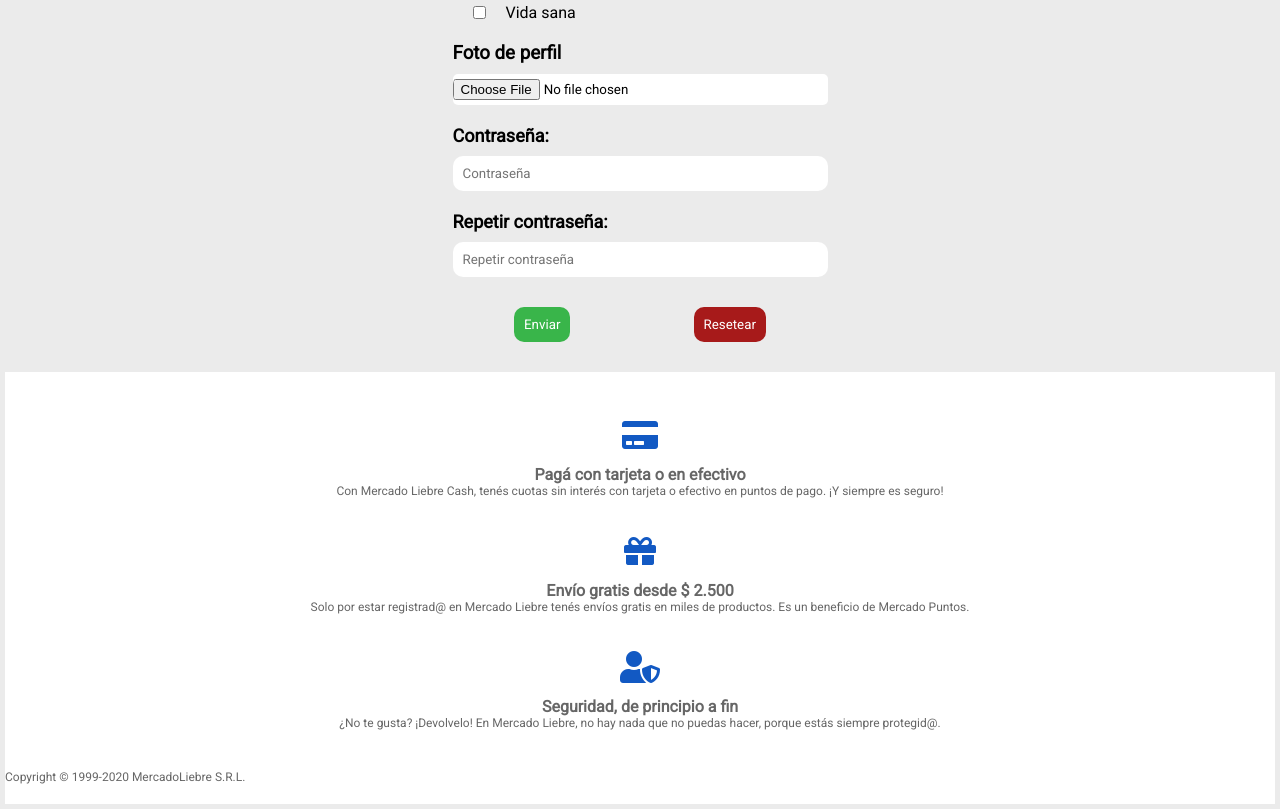
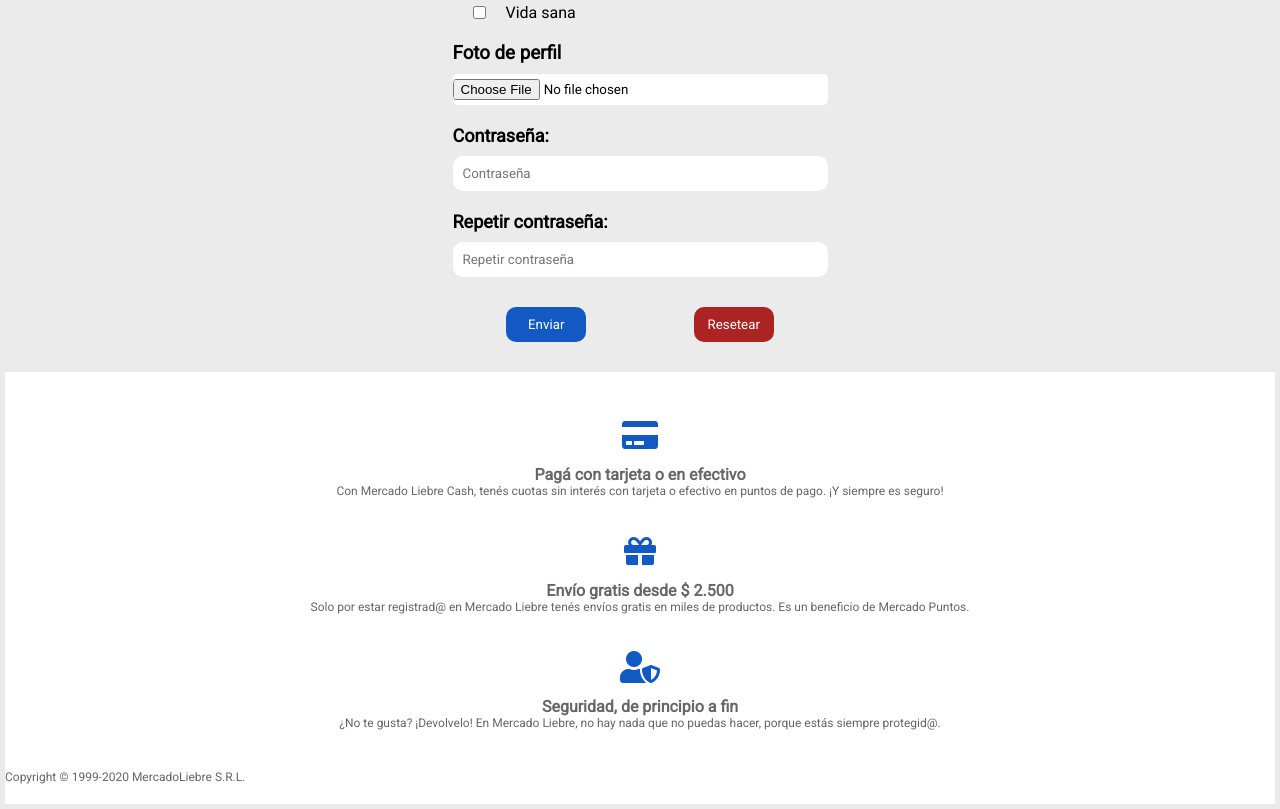
Before and after one commit to Olivera-Rocio/MercadoLiebre, a website: page views/register.html in a window 1280 px wide. Shown: the part 884-1693 px from the top of the page. Drawn offline with Linux system fonts and the light colour scheme.

Commit message:
organiza/formularios

```diff
--- a/public/css/formularios.css
+++ b/public/css/formularios.css
@@ -70,10 +70,18 @@
     cursor: pointer; /*muestra cursor manito*/
 }
 .register-login div.contenedor div.container-buttons button.btn-rojo{
-    background-color: rgb(167, 26, 26);
+    width: 80px;
+    background-color: rgb(172, 35, 35);
+    transition: background-color linear .3s;
 }
-.register-login div.contenedor div.container-buttons button.btn-verde{
-    background-color: var(--Verde);
+.register-login div.contenedor div.container-buttons button.btn-rojo:hover{
+    background-color: rgb(128, 15, 15)
 }
-
-/**/
+.register-login div.contenedor div.container-buttons button.btn-celeste{
+    width: 80px;
+    background-color: var(--Celeste);
+    transition: background-color linear .3s;
+}
+.register-login div.contenedor div.container-buttons button.btn-celeste:hover{
+    background-color: #0022AA;
+}
--- a/views/register.html
+++ b/views/register.html
@@ -121,7 +121,7 @@ rel="stylesheet" />
 
             <!--botones-->
             <div class="container-buttons">
-                <button class="btn-verde" type="submit">Enviar</button>
+                <button class="btn-celeste" type="submit">Enviar</button>
                 <button class="btn-rojo" type="submit">Resetear</button>
             </div>
 
```
Also changed, not shown: views/login.html (+1 -1 lines).
